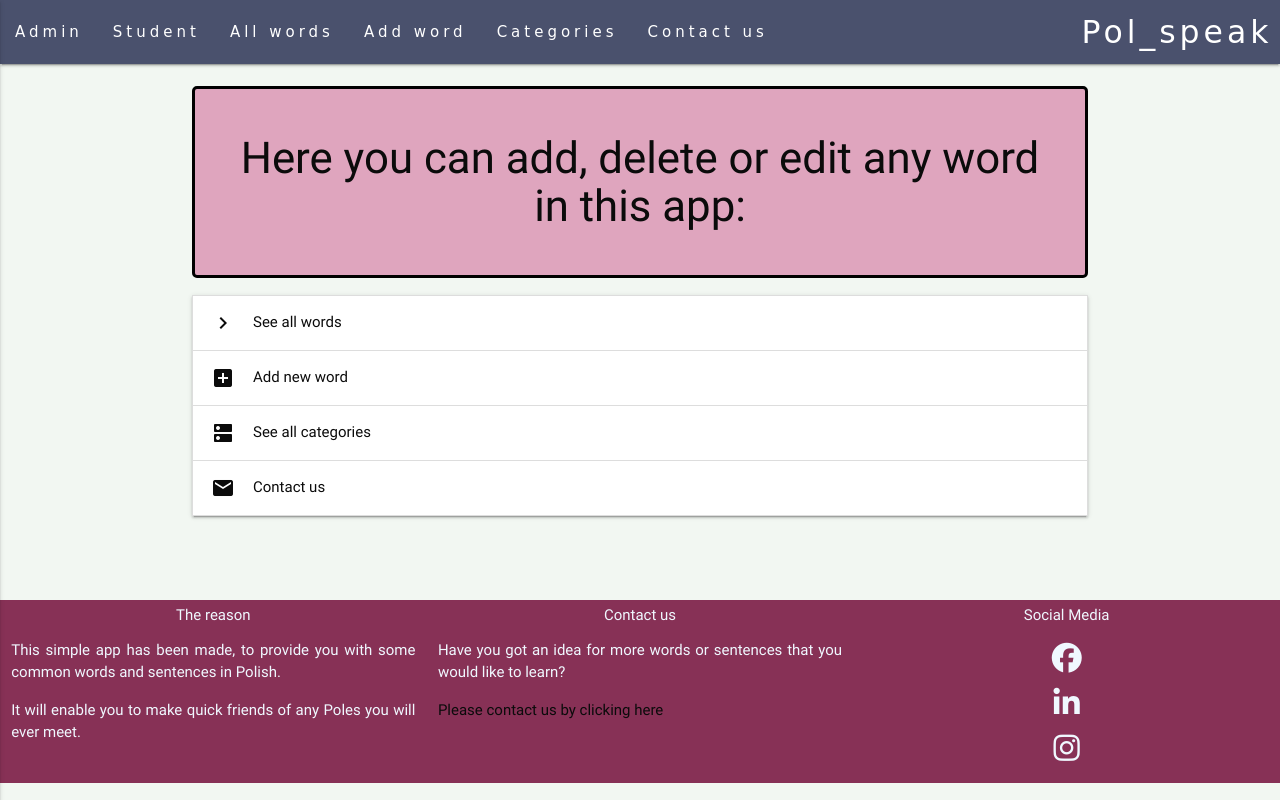
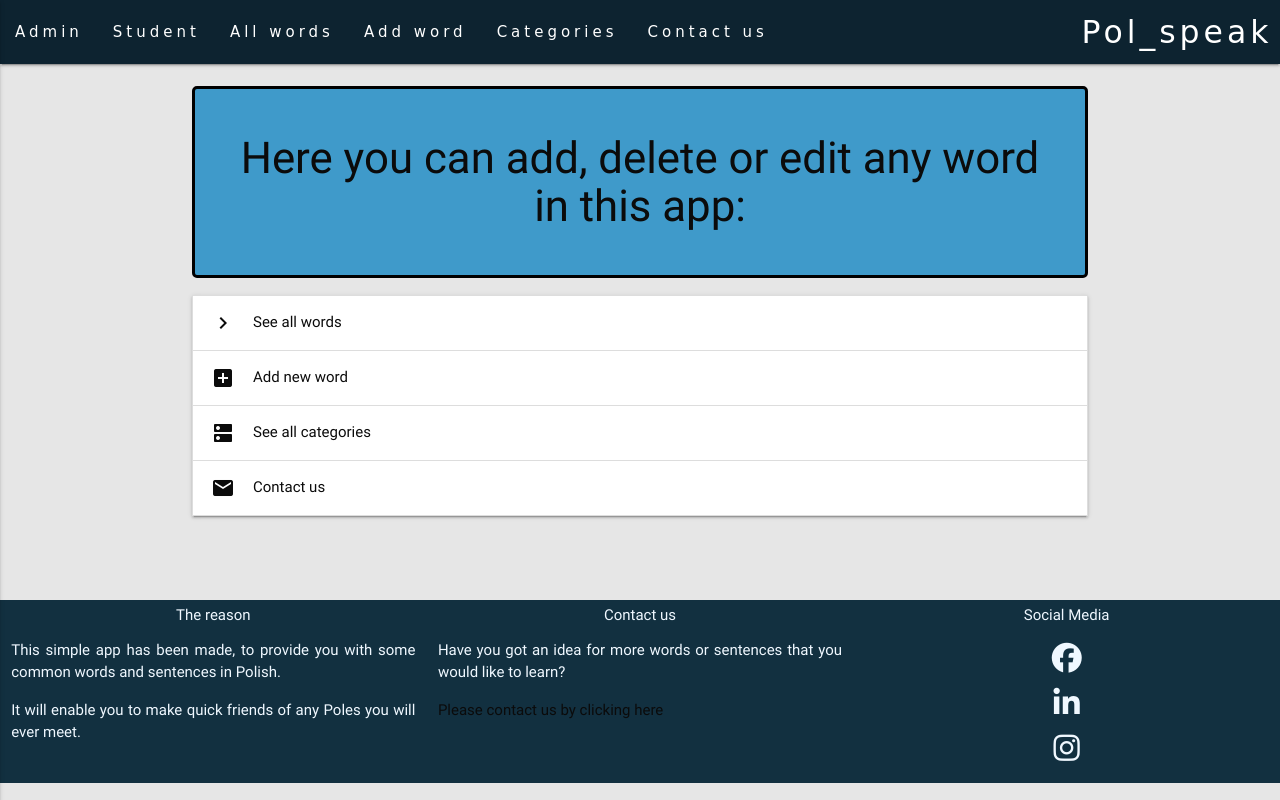
Before and after one commit to MrColorado35/pol_speak, a Flask app: page /admin in a window 1280 px wide. Run offline with Flask 2, Linux system fonts and the light colour scheme; some libraries are stand-ins or nearby versions; some web fonts are replaced.

Commit message:
edit colors, add comments to app.py

```diff
--- a/static/css/style.css
+++ b/static/css/style.css
@@ -1,5 +1,5 @@
 body {
-	background-color: #F2F7F2;
+	background-color: #e6e6e6;
 	color: #0b0b0b;
 }
 
@@ -20,7 +20,7 @@ body {
 }
 
 .bg-drk {
-	background-color: #4a516d;
+	background-color: #0d2330;
 	color: aliceblue;
 }
 
@@ -29,17 +29,17 @@ body {
 }
 
 .bg-love {
-	background-color: #873156;
+	background-color: #123040;
 	color: aliceblue;
 }
 
 
-/* .bg-new {
-    background-color: #8BE2E5;
-} */
+.bg-new {
+    background-color: #873156;
+}
 
 .bg-morenew {
-	background-color: #DFA5BE;
+	background-color: #3f9aca;
 }
 
 .opacity {
```
Also changed, not shown: app.py (+8 -6 lines).
